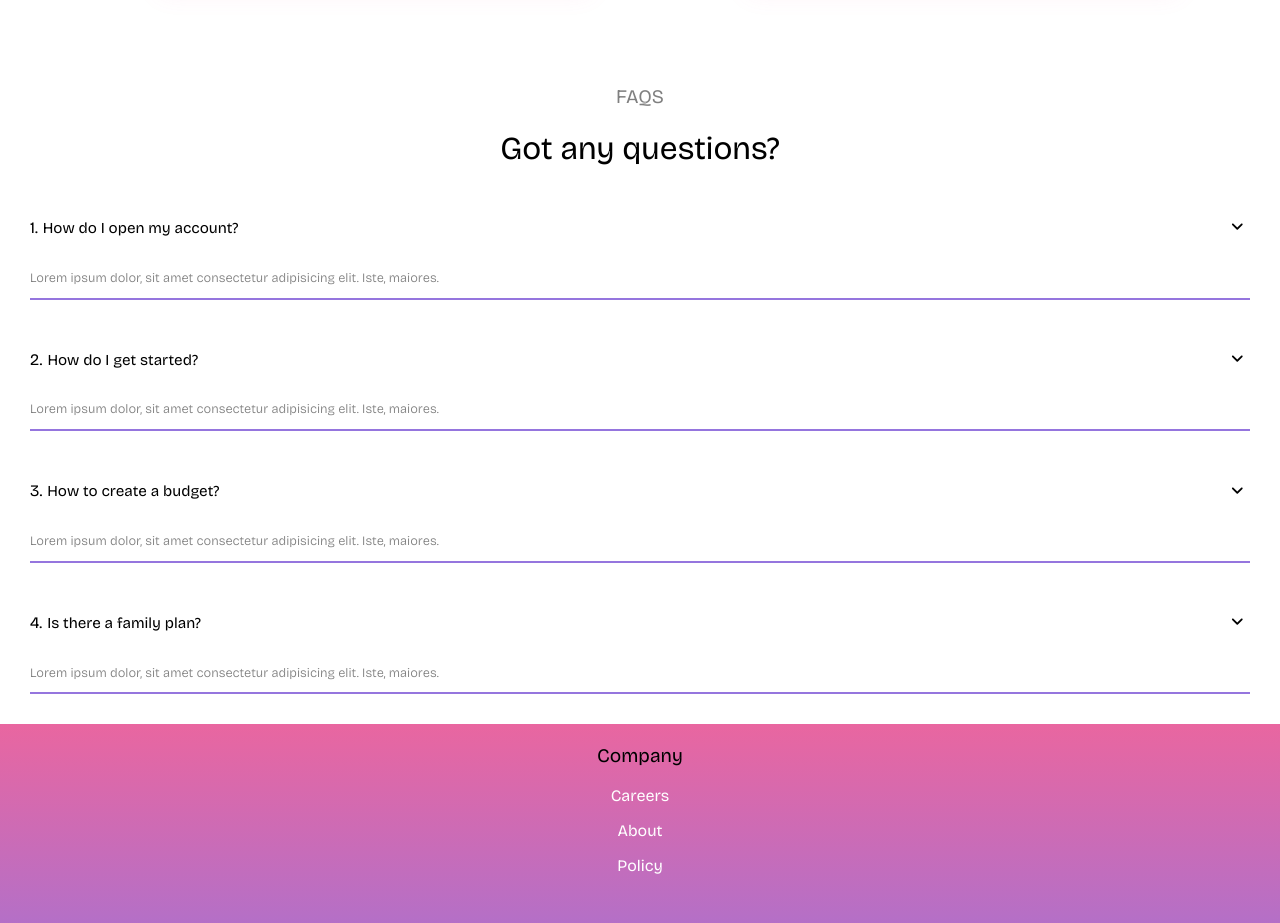
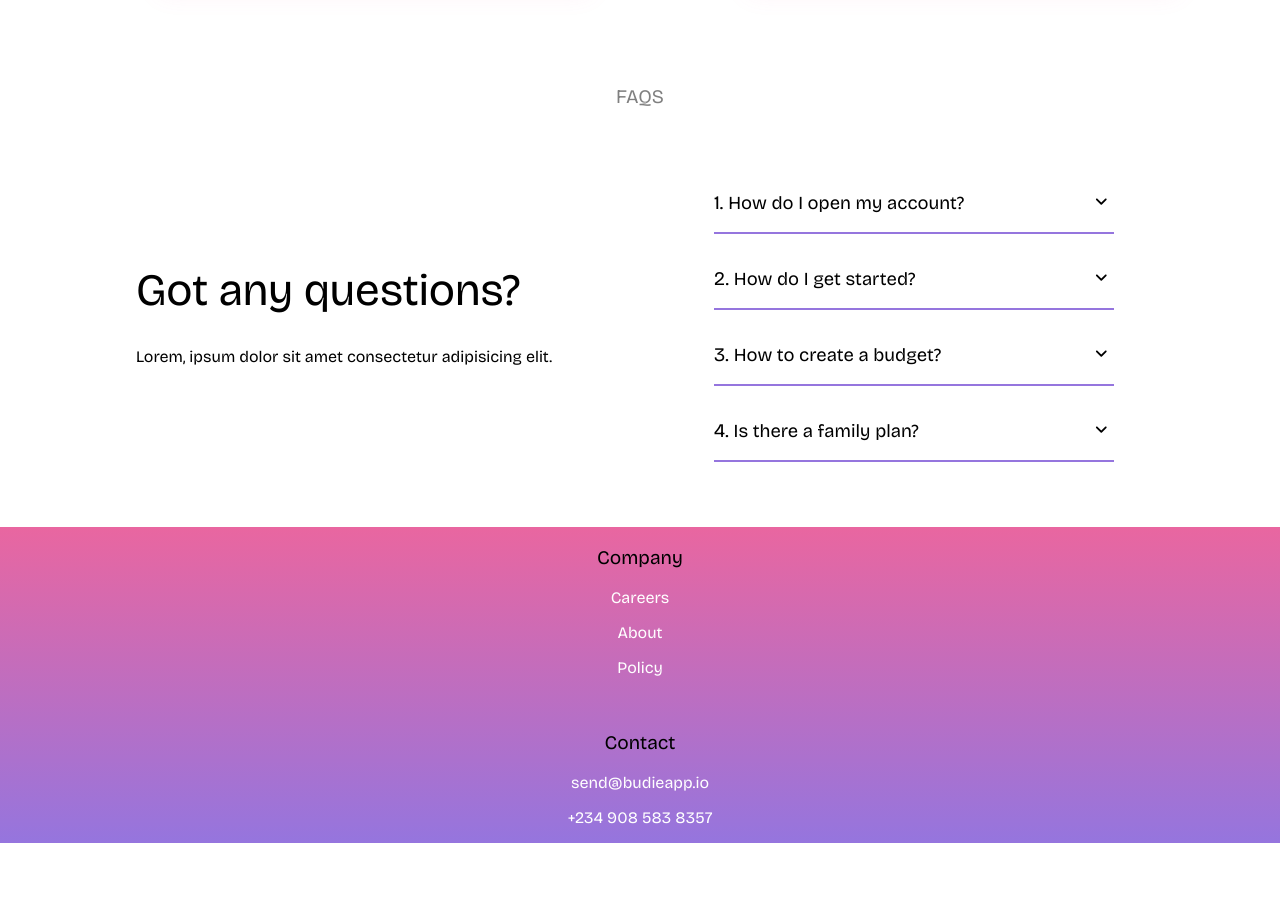
Before and after one commit to kerenIy/budie-app, a React (Vite) app: page / in a window 1280 px wide. Shown: the part 2040-2963 px from the top of the page. After the commit the page ends 2883 px from the top, so only its background shows below. Built offline with nearby package versions, Linux system fonts and the light colour scheme.

Commit message:
Responsive

```diff
--- a/src/components/FAQs.jsx
+++ b/src/components/FAQs.jsx
@@ -9,8 +9,12 @@ export default function FAQs() {
           <span>FAQs</span>
         </div>
 
+        <div className="faq-item desk-padding">
           <div className="faq-text">
             <h1>Got any questions?</h1>
+            <p className="hide">
+              Lorem, ipsum dolor sit amet consectetur adipisicing elit.
+            </p>
           </div>
 
           <div className="questions">
@@ -39,6 +43,7 @@ export default function FAQs() {
             />
           </div>
         </div>
+      </div>
     </>
   );
 }
--- a/src/components/Question.jsx
+++ b/src/components/Question.jsx
@@ -4,13 +4,13 @@ import { faAngleDown } from "@fortawesome/free-solid-svg-icons";
 
 import { useState } from "react";
 export default function Question(props) {
-  const [toggle, setToggle] = useState("hide");
+  const [toggle, setToggle] = useState("faq-hide");
 
   const changeToggle = () => {
-    if (toggle == "hide") {
+    if (toggle == "faq-hide") {
       setToggle("nav-links");
     } else if (toggle == "nav-links") {
-      setToggle("hide");
+      setToggle("faq-hide");
     }
   };
 
--- a/src/index.css
+++ b/src/index.css
@@ -28,6 +28,10 @@ body {
 }
 
 .hide {
+  display: none;
+}
+
+.faq-hide {
   display: none;
 }
 
@@ -229,7 +233,7 @@ body {
   margin-bottom: 20px;
 }
 .question-box {
-  margin: 30px;
+  margin: 15px 30px;
   border-bottom: 2px solid #9575de;
 }
 
@@ -374,7 +378,8 @@ body {
   }
 
   .features-text h1,
-  .why-text h1 {
+  .why-text h1,
+  .faq-text h1 {
     font-size: 2.8rem;
   }
 
@@ -410,4 +415,30 @@ body {
     color: gray;
     font-weight: 300;
   }
+
+  .faq-item {
+    display: flex;
+    justify-content: space-around;
+    align-items: center;
+  }
+
+  .faq-text {
+    text-align: left;
+  }
+
+  .question-box {
+    width: 400px;
+  }
+  .question-box span {
+    font-size: 1.2rem;
+    font-weight: 500;
+  }
+
+  .question-box h2 {
+    font-size: 1.15rem;
+  }
+
+  .question-box p {
+    font-size: 0.9rem;
+  }
 }
```
Lines whose indentation alone changed are shown as unchanged.
